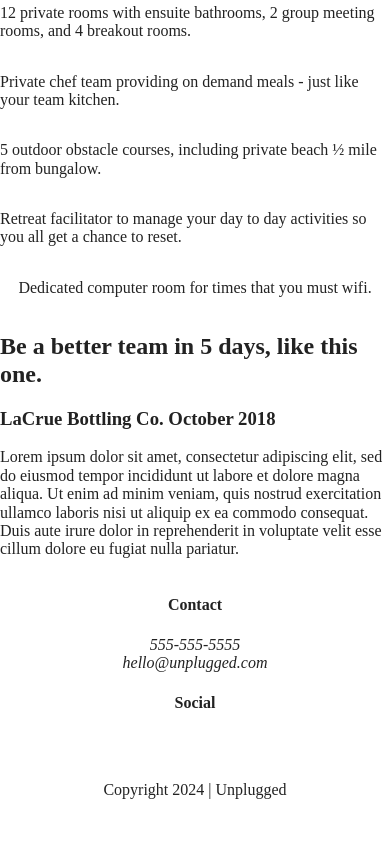
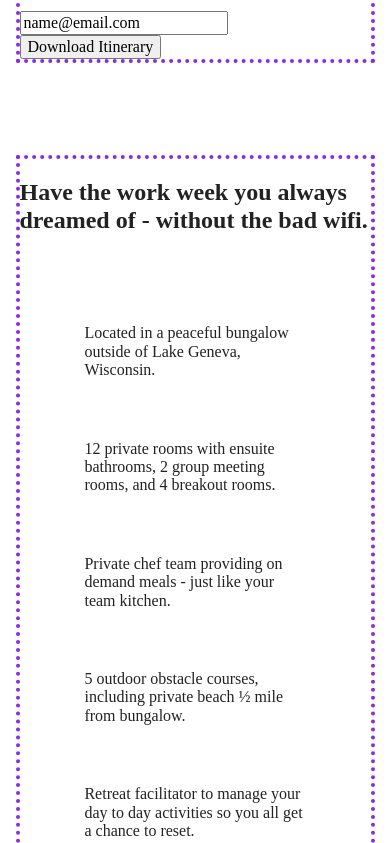
Before and after one commit to clairep5/unplugged, a website built with Parcel: page index.html in a window 390 px wide. Shown: the part 930-1773 px from the top of the page. Before the commit the page ends 1746 px from the top, so only its background shows below. Built offline with nearby package versions, Linux system fonts and the light colour scheme.

Commit message:
Updated margins padding and widths to mobile styles

```diff
--- a/css/main.css
+++ b/css/main.css
@@ -86,11 +86,18 @@ textarea {
 /* ==========================================================================
    Author's custom styles
    ========================================================================== */
+.content-wrapper {
+  width: 90%;
+  outline: blueviolet dotted 4px;
+  margin: 50px 0;
+}
 
 /* -------------------- Base Header - Footer Styles -------------------- */
+
 header {
   display: flex;
   justify-content: center;
+  padding: 15px 0;
 }
 
 header .content-wrapper {
@@ -98,11 +105,23 @@ header .content-wrapper {
   justify-content: center;
   align-items: center;
   flex-flow: row wrap;
+  margin: 0;
+}
+
+.header-divider{
+  width: 100%;
+  height: 1px;
+  margin: 10px 0 20px 0;
+}
+
+header nav {
+  width: 60%;
 }
 
 header nav ul {
   display: flex;
   justify-content: space-around;
+  width: 100%;
 }
 
 
@@ -111,6 +130,19 @@ footer {
   flex-direction: column;
   align-items: center;
   text-align: center;
+}
+
+footer p {
+  margin: 0;
+}
+
+footer .content-wrapper {
+  width: 55%;
+  margin: 50px 0;
+}
+
+footer .contact {
+  margin-bottom: 50px;
 }
 
 footer .social-icons {
@@ -123,6 +155,10 @@ footer .social-icons p {
   display: flex;
   justify-content: center;
   align-items: center;
+}
+
+footer .copyright {
+  margin: 20px 0;
 }
 
 /* -------------------- Mobile Styles - Homepage -------------------- */
@@ -148,12 +184,24 @@ aside {
   justify-content: center;
 }
 
+.features h2 {
+  margin-bottom: 60px;
+}
+
+.features article {
+  width: 63%;
+  margin: 30px 0;
+}
+
 .features .features-items {
   display: flex;
   justify-content: center;
   align-items: flex-start;
   flex-flow: row wrap;
+}
 
+.features p {
+  margin: 0;
 }
 
 /* Reviews */
@@ -161,6 +209,15 @@ aside {
 .reviews {
   display: flex;
   justify-content: center;
+}
+
+.reviews h2 {
+  margin-bottom: 40px;
+}
+
+.reviews h3 {
+  width: 55%;
+  margin: 20px 0;
 }
 
 
@@ -176,6 +233,9 @@ aside {
   justify-content: center;
 }
 
+.contact-content p {
+  margin: 0;
+}
 
 
 /*--------------------- FAQ Page -----------------------------*/
@@ -190,9 +250,16 @@ aside {
   justify-content: center;
   align-items: flex-start;
   flex-flow: row wrap;
+  margin: 50px 0 0 0;
 }
 
+.faq h2 {
+  margin-bottom: 40px;
+}
 
+.faq-content {
+  margin-bottom: 50px;
+}
 
 
 
```
